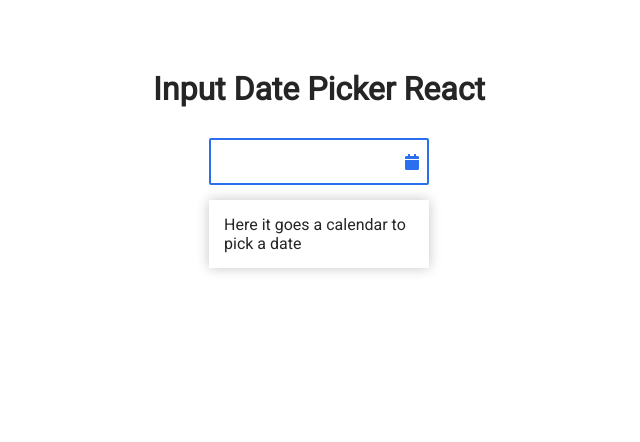
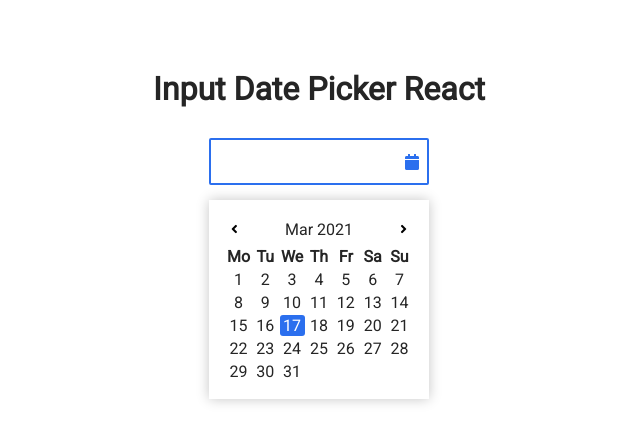
Before and after one commit to matyiu/react-datepicker-input, a React app: page / in a window 1280 px wide. Both pictures are taken after a click on the element 640 px from the left and 161 px from the top of the page. Shown: the top 442 px of the page, without its empty margins (321-961 px from the left). Built offline with nearby package versions, Linux system fonts and the light colour scheme.

Commit message:
Created calendar component

```diff
--- a/src/components/Calendar.js
+++ b/src/components/Calendar.js
@@ -0,0 +1,140 @@
+import React, { useState } from 'react';
+
+// Helpers
+const getFirstDayOfMonth = (date) => {
+    return new Date(date.getFullYear(), date.getMonth(), 1);
+}
+
+const getLastDayOfMonth = (date) => {
+    return new Date(date.getFullYear(), date.getMonth() + 1, 0);
+}
+
+const getMonthDays = (date) => {
+    const lastDay = getLastDayOfMonth(date);
+
+    return lastDay.getDate();
+}
+
+const getDayOfWeek = (date) => {
+    const day = date.getDay();
+
+    return day > 0 ? day - 1 : 6;
+}
+
+const equalDate = (date1, date2) => {
+    const equalYear = date1.getFullYear() === date2.getFullYear();
+    const equalMonth = date1.getMonth() === date2.getMonth();
+    const equalDay = date1.getDate() === date2.getDate();
+
+    return equalDay && equalMonth && equalYear;
+}
+
+// Constants
+const months = ['Jan', 'Feb', 'Mar', 'Apr', 'May', 'Jun', 'Jul', 'Aug', 'Sep', 'Oct', 'Nov', 'Dec'];
+
+// Sub Components
+const CalendarMonthControl = (props) => {
+    const { onPrevMonth, onNextMonth, month } = props;
+
+    return (
+        <div className="calendar-month-control">
+            <button onClick={onPrevMonth}>
+                <i class="fas fa-angle-left"></i>
+            </button>
+            <span className="calendar-month">{months[month.getMonth()]} {month.getFullYear()}</span>
+            <button onClick={onNextMonth}>
+                <i class="fas fa-angle-right"></i>
+            </button>
+        </div>
+    );
+}
+
+export const Calendar = (props) => {
+    const { currentDate } = props;
+
+    const [date, setDate] = useState(currentDate || new Date());
+    const [month, setMonth] = useState(date);
+
+    const createCalendar = (selectedMonth) => {
+        const start = getFirstDayOfMonth(selectedMonth);
+        const end = getLastDayOfMonth(selectedMonth);
+        const current = start;
+        const weeks = Math.ceil(getMonthDays(selectedMonth) / 7);
+
+        const weekRows = [];
+
+        // Create week rows
+        for (let y = 0; y < weeks; y++) {
+            const dayCols = [];
+
+            // Create day columns
+            for (let x = 0; x < 7; x++) {
+                if ((y === 0 && x < getDayOfWeek(start)) ||
+                    (y === (weeks - 1) && x > getDayOfWeek(end))) {
+                    // Empty columns
+                    console.log('It should work');
+                    dayCols.push(
+                        <td></td>
+                    );
+                } else {
+                    // Columns with days
+                    const day = new Date(current.getTime());
+
+                    dayCols.push(
+                        <td
+                            onClick={() => setDate(day)}
+                            data-current={equalDate(current, date)}
+                        >
+                            {current.getDate()}
+                        </td>
+                    );
+                    current.setDate(current.getDate() + 1);
+                }
+            }
+
+            weekRows.push(
+                <tr>
+                    {dayCols}
+                </tr>
+            );
+        }
+
+        return weekRows;
+    };
+
+    const calendar = createCalendar(month);
+
+    const handlePrevMonth = () => {
+        const prevMonth = new Date(month.getTime());
+        prevMonth.setMonth(prevMonth.getMonth() - 1);
+        setMonth(prevMonth);
+    }
+
+    const handleNextMonth = () => {
+        const nextMonth = new Date(month.getTime());
+        nextMonth.setMonth(nextMonth.getMonth() + 1);
+        setMonth(nextMonth);
+    }
+
+    return (
+        <div className="calendar-container">
+            <CalendarMonthControl onPrevMonth={handlePrevMonth} onNextMonth={handleNextMonth} month={month} />
+            <table className="calendar">
+                <thead>
+                    <tr>
+                        <th>Mo</th>
+                        <th>Tu</th>
+                        <th>We</th>
+                        <th>Th</th>
+                        <th>Fr</th>
+                        <th>Sa</th>
+                        <th>Su</th>
+                    </tr>
+                </thead>
+                <tbody>
+                    {calendar}
+                </tbody>
+            </table>
+        </div>
+    );
+}
--- a/src/components/DatePicker.js
+++ b/src/components/DatePicker.js
@@ -1,4 +1,5 @@
 import React from 'react';
+import { Calendar } from './Calendar';
 import { Dropdown } from './Dropdown';
 
 const DatepickerInput = () => {
@@ -16,7 +17,7 @@ export const Datepicker = () => {
             <Dropdown trigger={
                 <DatepickerInput />
             }>
-                Here it goes a calendar to pick a date
+                <Calendar />
             </Dropdown>
         </div>
     );
--- /dev/null
+++ b/src/sass/components/_calendar.scss
@@ -0,0 +1,43 @@
+.calendar-container {
+    .calendar-month-control {
+        display: flex;
+        justify-content: space-between;
+        align-items: center;
+
+        button {
+            background: none;
+            border: none;
+            cursor: pointer;
+            padding: 7px;
+
+            &:hover {
+                background: rgb(228, 228, 228);
+            }
+        }
+    }
+}
+
+.calendar {
+    width: 100%;
+    table-layout: fixed;
+    margin: 0;
+    padding: 0;
+    text-align: center;
+
+    tbody td[data-current] {
+        cursor: pointer;
+        transition: all 0.1s ease-in-out;
+
+        &:hover {
+            background: rgb(43, 111, 238);
+            color: white;
+            border-radius: 3px;
+        }
+    }
+
+    tbody td[data-current="true"] {
+        background: rgb(43, 111, 238);
+        color: white;
+        border-radius: 3px;
+    }
+}
--- a/src/sass/index.scss
+++ b/src/sass/index.scss
@@ -5,3 +5,4 @@
 // Components
 @import './components/datepicker';
 @import './components/dropdown';
+@import './components/calendar';
```
